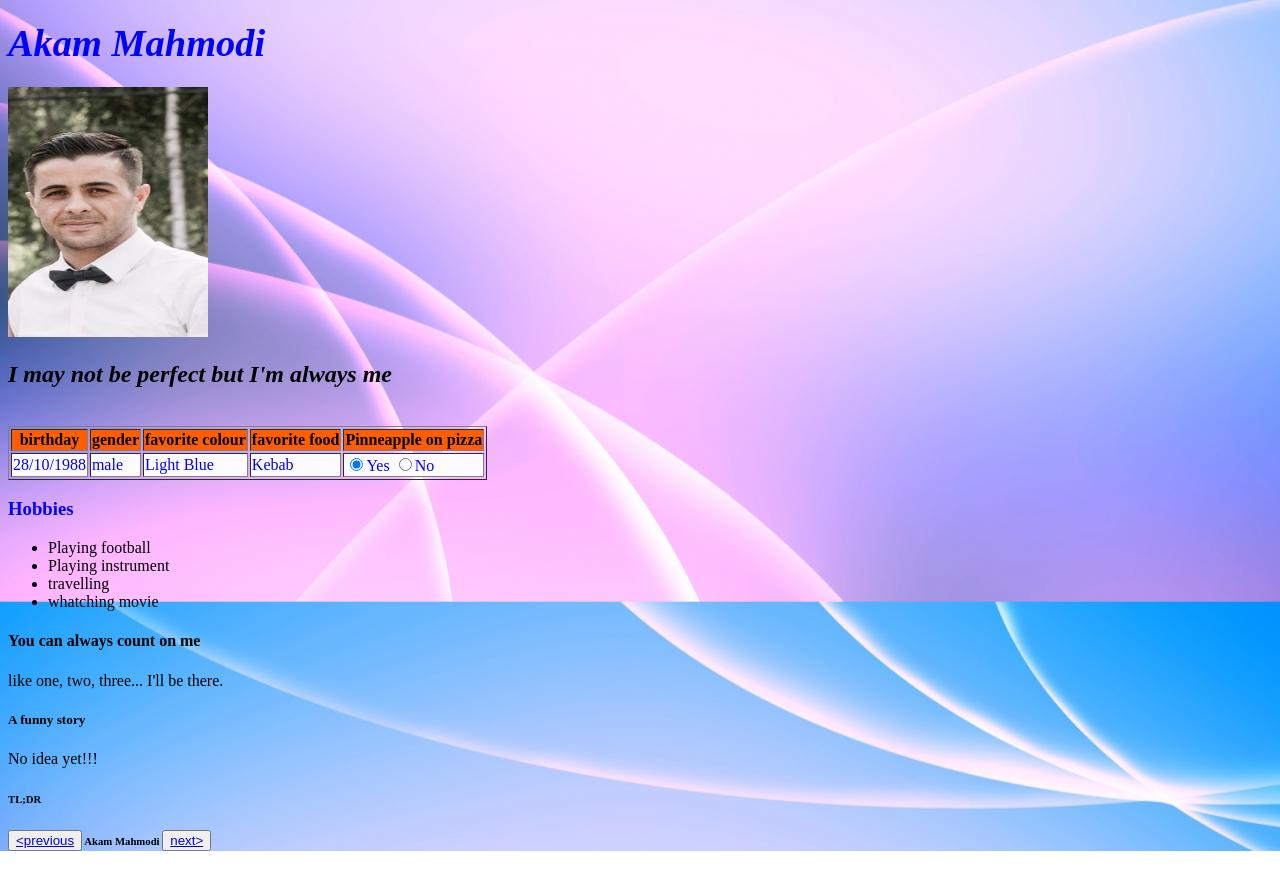
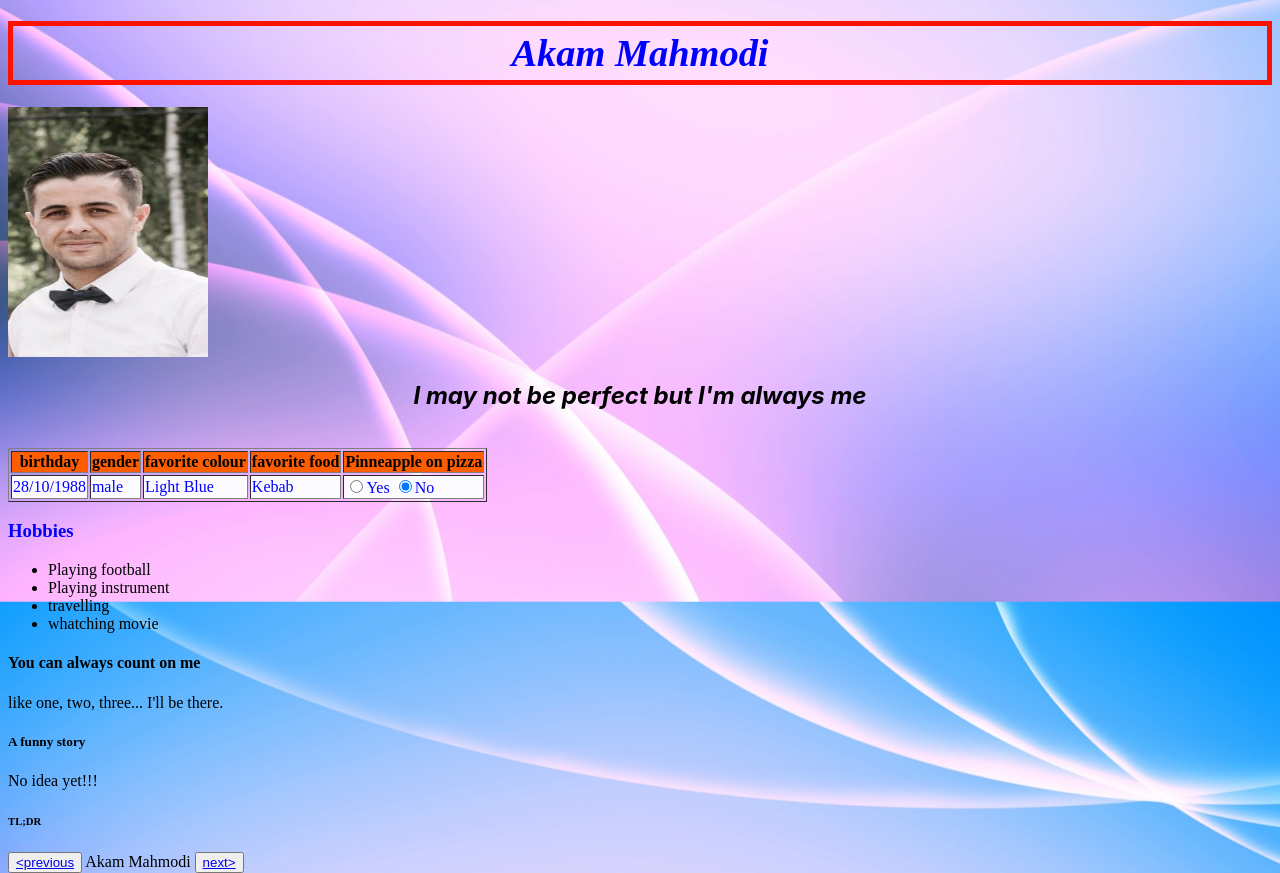
Before and after one commit to Akammahmodi/HTML-CSS-introduction, a plain HTML site: page index.html in a window 1280 px wide. Before the commit the page ends 851 px from the top, so only its background shows below. Drawn offline with Linux system fonts and the light colour scheme.

Commit message:
saving in github

```diff
--- a/index.css
+++ b/index.css
@@ -1,7 +1,13 @@
-<<<<<<< HEAD
 body {background-color: rgb(211, 219, 93);}
 h1 {color: blue; }
+h1 {
+    padding: 5px;
+    border: 5px solid rgb(255, 17, 0);
+    text-align: center;
+    }
 h2 {color: rgb(0, 0, 0)}
+h2 {text-align: center;}
+h2 {font-family:-apple-system, BlinkMacSystemFont, 'Segoe UI', Roboto, Oxygen, Ubuntu, Cantarell, 'Open Sans', 'Helvetica Neue', sans-serif;}
 th {background-color: rgb(255, 94, 0);}
 td {background-color: rgb(252, 251, 255);}
 td {color: blue ;}
@@ -11,24 +17,3 @@ body {background-image: url('10.jpg');
     background-size:cover;
     background-position: center;
 }
-.parent-div {
-display: flex
-justify-content: center;
-align-items: center
-
-
-
-=======
-body {background-color: rgb(211, 219, 93);}
-h1 {color: blue; }
-h2 {color: rgb(0, 0, 0)}
-th {background-color: rgb(255, 94, 0);}
-td {background-color: rgb(252, 251, 255);}
-td {color: blue ;}
-h3 {color: blue;}
-body {background-image: url('222.jpg');
-    height: 150px;
-    background-size:cover;
-    background-position: center;
->>>>>>> 84f3fdb2d4c408bcc57dd2fcfb729499f698563e
-}
--- a/index.html
+++ b/index.html
@@ -1,7 +1,7 @@
 <!DOCTYPE html>
 <html lang="en">
 <head>
-    <title>html homework</title>
+    <title>HTML-CSS introduction</title>
     <link rel="stylesheet" href="index.css">
 </head>
 <body>
@@ -26,8 +26,8 @@
 <td>
     <div id="wrapper">
     <label for="yes_no_radio"></ label>
-    <input type="radio" name="yes_no" checked>Yes</input>
-    <input type="radio" name="yes_no">No</input>
+    <input type="radio" name="yes_no" >Yes</input>
+    <input type="radio" name="yes_no" checked>No</input>
 </td>
 </table>
 <h3><strong>Hobbies</strong></h3>
@@ -42,8 +42,10 @@ like one, two, three... I'll be there.
 <h5>A funny story</h5>
     No idea yet!!!
     <h6>TL;DR</h6>
-<h7>
-    <h6><button><a href="https://aarondenhond.github.io/css-introduction/">&#60;previous</a></button>  Akam Mahmodi  <button><a href="https://alexdebeukelaar.github.io/CSS-introduction/">next&#62;</a></button></h6>
+
+<h7
+    ><button><a href="https://aarondenhond.github.io/css-introduction/">&#60;previous</a>
+    </button>  Akam Mahmodi  <button><a href="https://alexdebeukelaar.github.io/CSS-introduction/">next&#62;</a></button></h6>
 
 </h7>
 
```
Also changed, not shown: 111.jpg (deleted), 222.jpg (deleted), 85189055.jpg (deleted), BEUGBRe.jpg (deleted), 1 other file.
